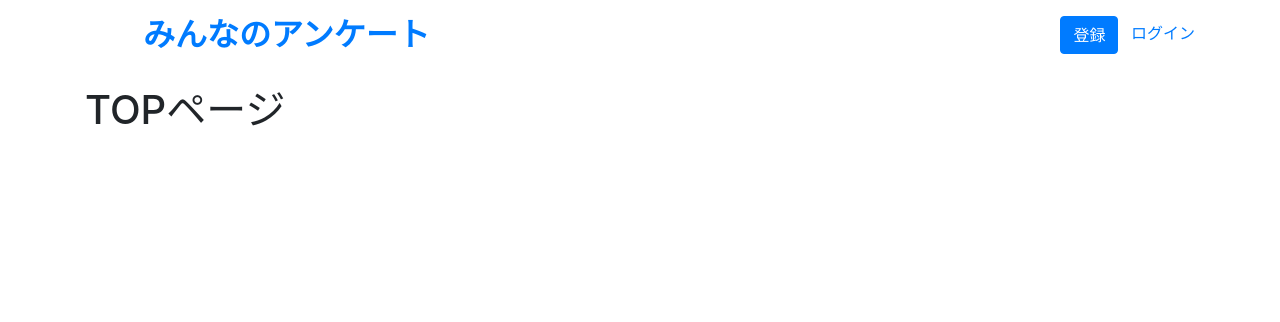
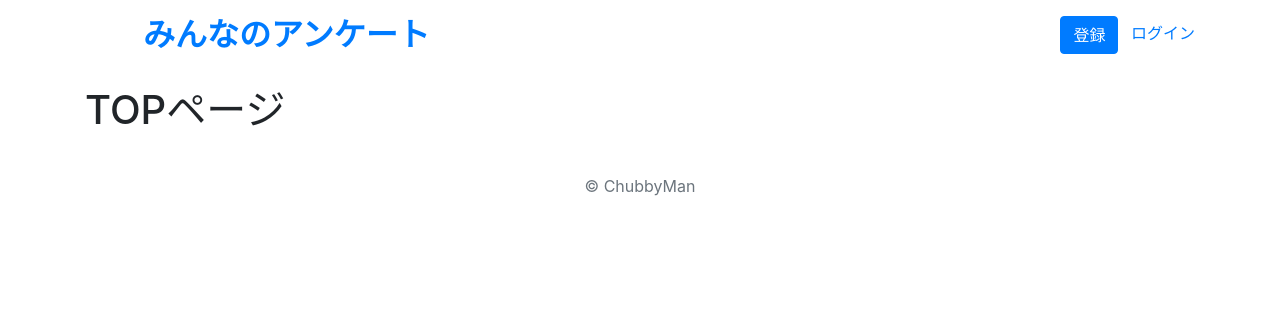
Before and after one commit to HuntingRathalos/plactice_php, a PHP site: template php/views/home.php in a window 1280 px wide. Shown: the top 322 px of the page. Run offline with PHP 8.4, Linux system fonts and the light colour scheme; the template is opened without the code that fills it, so the values that code supplies are empty; some libraries are stand-ins or nearby versions.

Commit message:
footerの移植

```diff
--- a/php/partials/footer.php
+++ b/php/partials/footer.php
@@ -1,4 +1,9 @@
- <!-- <script src="<?php echo BASE_JS_PATH ?>sample.js"></script> -->
- </body>
-
- </html>
+<!-- <script src="<?php echo BASE_JS_PATH ?>sample.js"></script> -->
+            </main>
+            <footer class="text-center p-3">
+                    <span class="text-muted">&copy; ChubbyMan</span>
+                </footer>
+            </div>
+        </div>
+    </body>
+</html>
```
